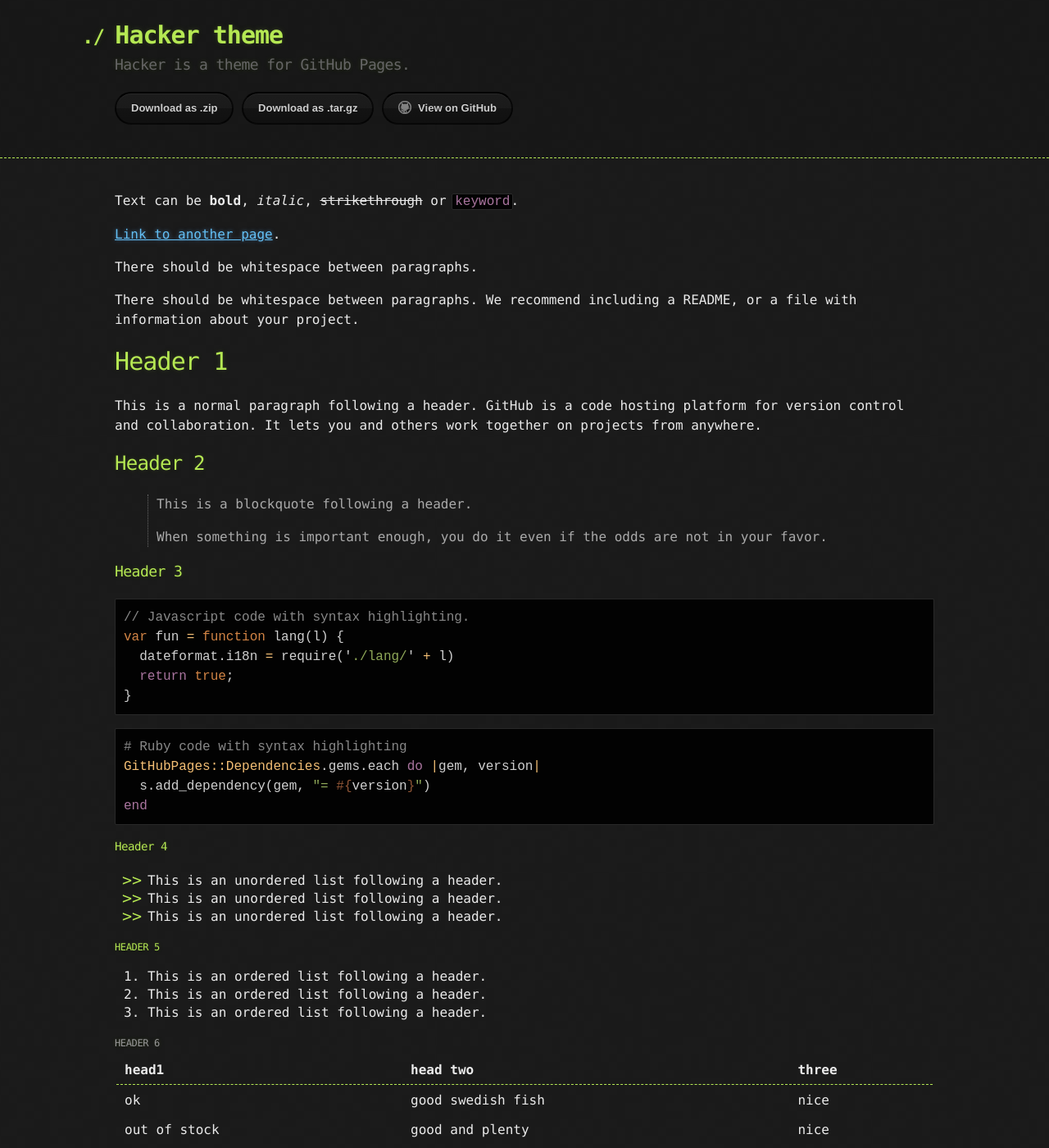
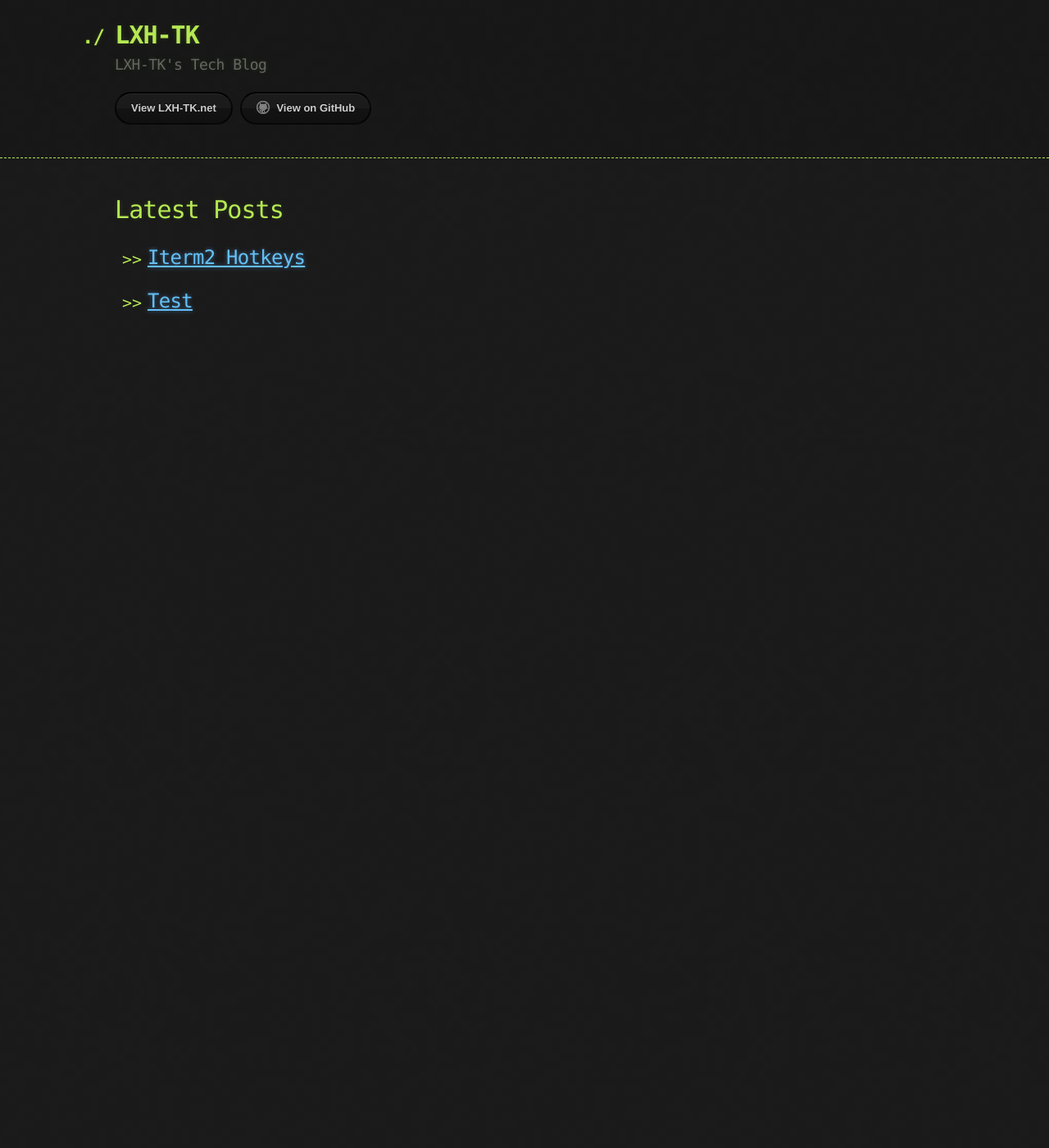
Before and after one commit to LXH-TK/LXH-TK.github.io, a Jekyll site: the page built from index.html, in a window 1280 px wide and 1400 px high. Shown: the whole window at 82% size. Built offline with Jekyll 4.4.1, drawn with Linux system fonts in a browser that asks for light colours; some of the changed text lies outside the part shown.

Commit message:
first update

````diff
--- a/_config.yml
+++ b/_config.yml
@@ -1,5 +1,12 @@
-title: Hacker theme
-description: Hacker is a theme for GitHub Pages.
-show_downloads: true
+# 头部变量
+title: LXH-TK
+description: LXH-TK's Tech Blog
+
+github:
+  repository_url: https://github.com/LXH-TK/LXH-TK.github.io
+
+# 显示个人外链
+personal_link: true
+
+# 使用谷歌流量分析模块
 google_analytics:
-theme: jekyll-theme-hacker
--- a/_layouts/default.html
+++ b/_layouts/default.html
@@ -1,39 +1,39 @@
 <!DOCTYPE html>
-<html lang="{{ site.lang | default: "en-US" }}">
+<html lang="en-US">
   <head>
     <meta charset='utf-8'>
     <meta http-equiv="X-UA-Compatible" content="IE=edge">
     <meta name="viewport" content="width=device-width, initial-scale=1">
-    <link rel="stylesheet" href="{{ '/assets/css/style.css?v=' | append: site.github.build_revision | relative_url }}">
-
-{% seo %}
+    <link rel="stylesheet" href="/assets/css/style.css">
   </head>
 
   <body>
 
+    <!-- 头部 -->
     <header>
       <div class="container">
         <a id="a-title" href="{{ '/' | relative_url }}">
-          <h1>{{ site.title | default: site.github.repository_name }}</h1>
+          <h1>{{ site.title }}</h1>
         </a>
-        <h2>{{ site.description | default: site.github.project_tagline }}</h2>
+        <h2>{{ site.description }}</h2>
 
         <section id="downloads">
-          {% if site.show_downloads %}
-            <a href="{{ site.github.zip_url }}" class="btn">Download as .zip</a>
-            <a href="{{ site.github.tar_url }}" class="btn">Download as .tar.gz</a>
+          {% if site.personal_link %}
+            <a href="http://LXH-TK.net" class="btn" target='_blank'>View LXH-TK.net</a>
           {% endif %}
           <a href="{{ site.github.repository_url }}" class="btn btn-github"><span class="icon"></span>View on GitHub</a>
         </section>
       </div>
     </header>
 
+    <!-- 主体部分 -->
     <div class="container">
       <section id="main_content">
         {{ content }}
       </section>
     </div>
 
+    <!-- 谷歌流量分析模块 -->
     {% if site.google_analytics %}
       <script>
         (function(i,s,o,g,r,a,m){i['GoogleAnalyticsObject']=r;i[r]=i[r]||function(){
--- a/_layouts/post.html
+++ b/_layouts/post.html
@@ -1,11 +1,10 @@
 ---
 layout: default
+title: Blog
 ---
 
 <small>{{ page.date | date: "%-d %B %Y" }}</small>
 <h1>{{ page.title }}</h1>
-
-<p class="view">by {{ page.author | default: site.author }}</p>
 
 {{content}}
 
--- /dev/null
+++ b/_posts/2020-05-09-Test.md
@@ -0,0 +1,7 @@
+---
+layout: post
+---
+
+
+
+> Test
--- a/_sass/_default_colors.scss
+++ /dev/null
@@ -1,15 +0,0 @@
-$apple-blossom: #ac4142;
-$alto: #d0d0d0;
-$bouquet: #aa759f;
-$chelsea-cucumber: #90a959;
-$cod-grey: #151515;
-$conifer: #b5e853;
-$dove-grey: #666;
-$gallery: #eaeaea;
-$grey: #888;
-$gulf-stream: #75b5aa;
-$hippie-blue: #6a9fb5;
-$potters-clay: #8f5536;
-$rajah: #f4bf75;
-$raw-sienna: #d28445;
-$silver-chalice: #aaa;
--- a/_sass/rouge-base16-dark.scss
+++ b/_sass/colors.scss
@@ -1,9 +1,19 @@
-/*
-   generated by rouge http://rouge.jneen.net/
-   original base16 by Chris Kempson (https://github.com/chriskempson/base16)
-*/
+$apple-blossom: #ac4142;
+$alto: #d0d0d0;
+$bouquet: #aa759f;
+$chelsea-cucumber: #90a959;
+$cod-grey: #151515;
+$conifer: #b5e853;
+$dove-grey: #666;
+$gallery: #eaeaea;
+$grey: #888;
+$gulf-stream: #75b5aa;
+$hippie-blue: #6a9fb5;
+$potters-clay: #8f5536;
+$rajah: #f4bf75;
+$raw-sienna: #d28445;
+$silver-chalice: #aaa;
 
-@import "default_colors";
 
 .highlight {
 
--- a/_sass/jekyll-theme-hacker.scss
+++ b/_sass/main.scss
@@ -1,5 +1,4 @@
-@import "rouge-base16-dark";
-@import "default_colors";
+@import "colors";
 
 $body-background: $cod-grey !default;
 $body-foreground: $gallery !default;
--- a/assets/css/style.scss
+++ b/assets/css/style.scss
@@ -1,4 +1,4 @@
 ---
 ---
 
-@import 'jekyll-theme-hacker';
+@import 'main';
--- /dev/null
+++ b/index.html
@@ -0,0 +1,14 @@
+---
+layout: default
+title: Home
+---
+
+<h1>Latest Posts</h1>
+
+<ul>
+  {% for post in site.posts %}
+    <li>
+      <h2><a href="{{ post.url }}">{{ post.title }}</a></h2>
+    </li>
+  {% endfor %}
+</ul>
--- a/index.md
+++ /dev/null
@@ -1,123 +0,0 @@
----
-layout: default
----
-
-Text can be **bold**, _italic_, ~~strikethrough~~ or `keyword`.
-
-[Link to another page](./another-page.html).
-
-There should be whitespace between paragraphs.
-
-There should be whitespace between paragraphs. We recommend including a README, or a file with information about your project.
-
-# Header 1
-
-This is a normal paragraph following a header. GitHub is a code hosting platform for version control and collaboration. It lets you and others work together on projects from anywhere.
-
-## Header 2
-
-> This is a blockquote following a header.
->
-> When something is important enough, you do it even if the odds are not in your favor.
-
-### Header 3
-
-```js
-// Javascript code with syntax highlighting.
-var fun = function lang(l) {
-  dateformat.i18n = require('./lang/' + l)
-  return true;
-}
-```
-
-```ruby
-# Ruby code with syntax highlighting
-GitHubPages::Dependencies.gems.each do |gem, version|
-  s.add_dependency(gem, "= #{version}")
-end
-```
-
-#### Header 4
-
-*   This is an unordered list following a header.
-*   This is an unordered list following a header.
-*   This is an unordered list following a header.
-
-##### Header 5
-
-1.  This is an ordered list following a header.
-2.  This is an ordered list following a header.
-3.  This is an ordered list following a header.
-
-###### Header 6
-
-| head1        | head two          | three |
-|:-------------|:------------------|:------|
-| ok           | good swedish fish | nice  |
-| out of stock | good and plenty   | nice  |
-| ok           | good `oreos`      | hmm   |
-| ok           | good `zoute` drop | yumm  |
-
-### There's a horizontal rule below this.
-
-* * *
-
-### Here is an unordered list:
-
-*   Item foo
-*   Item bar
-*   Item baz
-*   Item zip
-
-### And an ordered list:
-
-1.  Item one
-1.  Item two
-1.  Item three
-1.  Item four
-
-### And a nested list:
-
-- level 1 item
-  - level 2 item
-  - level 2 item
-    - level 3 item
-    - level 3 item
-- level 1 item
-  - level 2 item
-  - level 2 item
-  - level 2 item
-- level 1 item
-  - level 2 item
-  - level 2 item
-- level 1 item
-
-### Small image
-
-![Octocat](https://github.githubassets.com/images/icons/emoji/octocat.png)
-
-### Large image
-
-![Branching](https://guides.github.com/activities/hello-world/branching.png)
-
-
-### Definition lists can be used with HTML syntax.
-
-<dl>
-<dt>Name</dt>
-<dd>Godzilla</dd>
-<dt>Born</dt>
-<dd>1952</dd>
-<dt>Birthplace</dt>
-<dd>Japan</dd>
-<dt>Color</dt>
-<dd>Green</dd>
-</dl>
-
-```
-Long, single-line code blocks should not wrap. They should horizontally scroll if they are too long. This line should be long enough to demonstrate this.
-```
-
-```
-The final element.
-```
````
Also changed, not shown: Gemfile (+6 -2 lines), _posts/2020-05-10-iTerm2-Hotkeys.md (added, +72 -0 lines), _posts/2020-05-10-iTerm2.md (deleted, +0 -11 lines), README.md, 5 other files.
